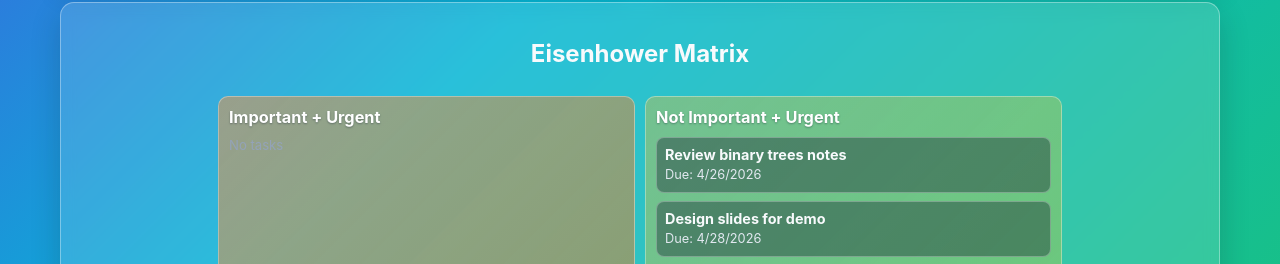
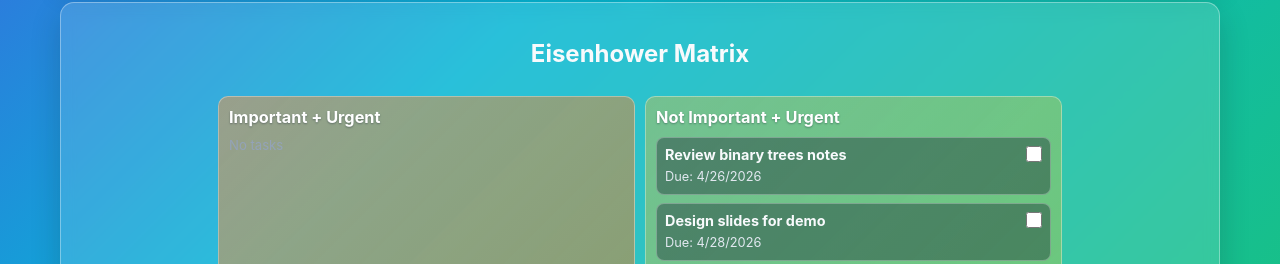
Before and after one commit to mxddi/Synapse3, a React (Create React App) app: page / in a window 1280 px wide. Shown: the part 536-800 px from the top of the page. Built offline with nearby package versions, Linux system fonts and the light colour scheme.

Commit message:
Added task completion

```diff
--- a/src/App.css
+++ b/src/App.css
@@ -192,6 +192,13 @@ li {
   margin-bottom: 8px;
 }
 
+.task-card-top {
+  display: flex;
+  align-items: flex-start;
+  justify-content: space-between;
+  gap: 8px;
+}
+
 .task-card h4 {
   margin: 0 0 4px;
   font-size: 0.9rem;
@@ -201,6 +208,37 @@ li {
   margin: 2px 0;
   color: #e2e8f0;
   font-size: 0.8rem;
+}
+
+.task-complete-control {
+  display: inline-flex;
+  align-items: center;
+  gap: 4px;
+  cursor: pointer;
+}
+
+.task-complete-checkbox {
+  width: 16px;
+  height: 16px;
+  margin: 0;
+  padding: 0;
+  border-radius: 4px;
+  accent-color: #22c55e;
+}
+
+.task-complete-icon {
+  color: #86efac;
+  font-weight: 700;
+  font-size: 0.9rem;
+}
+
+.task-card-completed {
+  border-color: rgba(134, 239, 172, 0.8);
+}
+
+.task-card-completed h4,
+.task-card-completed p {
+  color: #bbf7d0;
 }
 
 .empty-cell {
--- a/src/App.js
+++ b/src/App.js
@@ -106,6 +106,7 @@ function App() {
       source: "mock",
       urgency: urgencyScoreFromDueDate(t.due),
       importance: 2,
+      completed: false,
     }))
   );
   const [newGoal, setNewGoal] = useState({ name: "", weeklyHours: "" });
@@ -225,6 +226,7 @@ function App() {
         source: "manual",
         urgency: urgencyScoreFromDueDate(newTask.due),
         importance: 2,
+        completed: false,
       },
     ]);
     setStatus("Manual task added.");
@@ -291,6 +293,7 @@ function App() {
             source: "google",
             importance: 2,
             urgency: urgencyScoreFromDueDate(task.due),
+            completed: false,
           });
         });
       }
@@ -399,6 +402,39 @@ ${JSON.stringify(
     } finally {
       setIsSuggesting(false);
     }
+  }
+
+  function toggleTaskCompleted(taskId) {
+    setTasks((prev) =>
+      prev.map((task) =>
+        task.id === taskId ? { ...task, completed: !task.completed } : task
+      )
+    );
+  }
+
+  function renderTaskCard(task) {
+    return (
+      <article key={task.id} className={`task-card ${task.completed ? "task-card-completed" : ""}`}>
+        <div className="task-card-top">
+          <h4>{task.title}</h4>
+          <label className="task-complete-control" title="Mark task complete">
+            <input
+              type="checkbox"
+              className="task-complete-checkbox"
+              checked={Boolean(task.completed)}
+              onChange={() => toggleTaskCompleted(task.id)}
+              aria-label={`Mark ${task.title} as completed`}
+            />
+            {task.completed ? (
+              <span className="task-complete-icon" aria-hidden="true">
+                ✓
+              </span>
+            ) : null}
+          </label>
+        </div>
+        <p>Due: {task.due ? new Date(task.due).toLocaleDateString() : "No date"}</p>
+      </article>
+    );
   }
 
   return (
@@ -523,12 +559,7 @@ ${JSON.stringify(
               {quadrantTasks.importantUrgent.length === 0 ? (
                 <div className="empty-cell">No tasks</div>
               ) : (
-                quadrantTasks.importantUrgent.map((task) => (
-                  <article key={task.id} className="task-card">
-                    <h4>{task.title}</h4>
-                    <p>Due: {task.due ? new Date(task.due).toLocaleDateString() : "No date"}</p>
-                  </article>
-                ))
+                quadrantTasks.importantUrgent.map((task) => renderTaskCard(task))
               )}
             </div>
             <div className="matrix-cell notImportantUrgent">
@@ -536,12 +567,7 @@ ${JSON.stringify(
               {quadrantTasks.notImportantUrgent.length === 0 ? (
                 <div className="empty-cell">No tasks</div>
               ) : (
-                quadrantTasks.notImportantUrgent.map((task) => (
-                  <article key={task.id} className="task-card">
-                    <h4>{task.title}</h4>
-                    <p>Due: {task.due ? new Date(task.due).toLocaleDateString() : "No date"}</p>
-                  </article>
-                ))
+                quadrantTasks.notImportantUrgent.map((task) => renderTaskCard(task))
               )}
             </div>
             <div className="matrix-cell importantNotUrgent">
@@ -549,12 +575,7 @@ ${JSON.stringify(
               {quadrantTasks.importantNotUrgent.length === 0 ? (
                 <div className="empty-cell">No tasks</div>
               ) : (
-                quadrantTasks.importantNotUrgent.map((task) => (
-                  <article key={task.id} className="task-card">
-                    <h4>{task.title}</h4>
-                    <p>Due: {task.due ? new Date(task.due).toLocaleDateString() : "No date"}</p>
-                  </article>
-                ))
+                quadrantTasks.importantNotUrgent.map((task) => renderTaskCard(task))
               )}
             </div>
             <div className="matrix-cell notImportantNotUrgent">
@@ -562,12 +583,7 @@ ${JSON.stringify(
               {quadrantTasks.notImportantNotUrgent.length === 0 ? (
                 <div className="empty-cell">No tasks</div>
               ) : (
-                quadrantTasks.notImportantNotUrgent.map((task) => (
-                  <article key={task.id} className="task-card">
-                    <h4>{task.title}</h4>
-                    <p>Due: {task.due ? new Date(task.due).toLocaleDateString() : "No date"}</p>
-                  </article>
-                ))
+                quadrantTasks.notImportantNotUrgent.map((task) => renderTaskCard(task))
               )}
             </div>
           </div>
```
